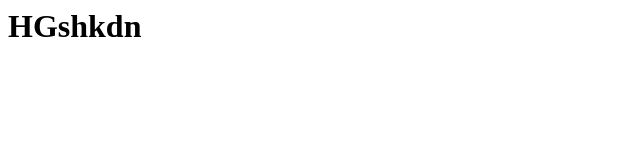
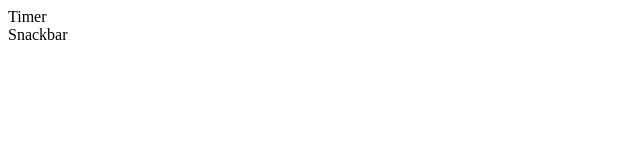
Before and after one commit to yelyzaveta057/goit-js-hw-10, a website: page src/index.html in a window 1280 px wide. Shown: the whole page, without its empty margins (0-640 px from the left). Drawn offline with Linux system fonts and the light colour scheme.

Commit message:
Update index.html

```diff
--- a/src/index.html
+++ b/src/index.html
@@ -8,9 +8,9 @@
     <link rel="stylesheet" href="./css/styles.css" />
   </head>
   <body>
-    <h1>HGshkdn</h1>
-    <main></main>
-
-    <script type="module" src="./main.js"></script>
+    <ul>
+      <li><a class="main-btn" href="./1-timer.html">Timer</a></li>
+      <li><a class="main-btn" href="./2-snackbar.html">Snackbar</a></li>
+    </ul>
   </body>
 </html>
```
